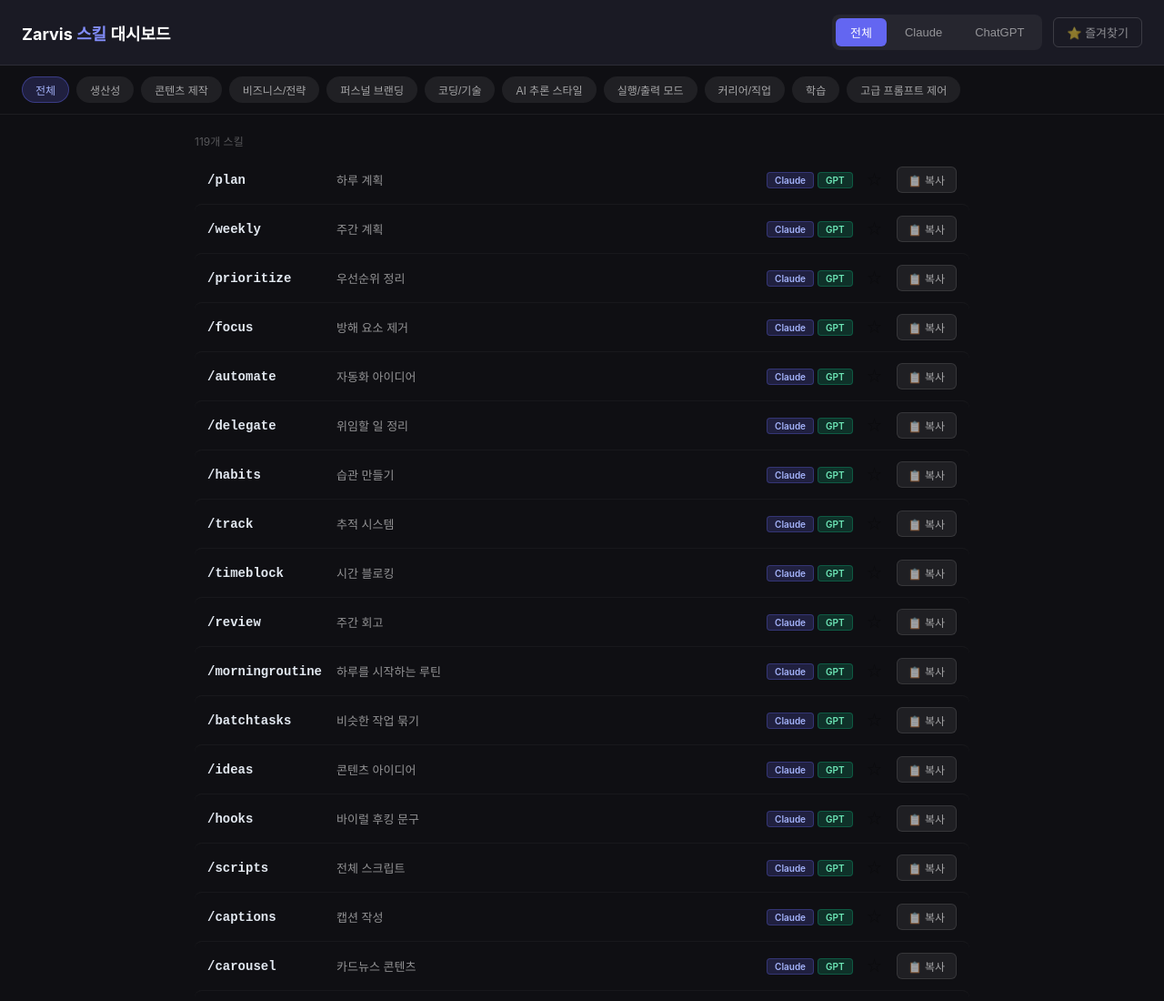
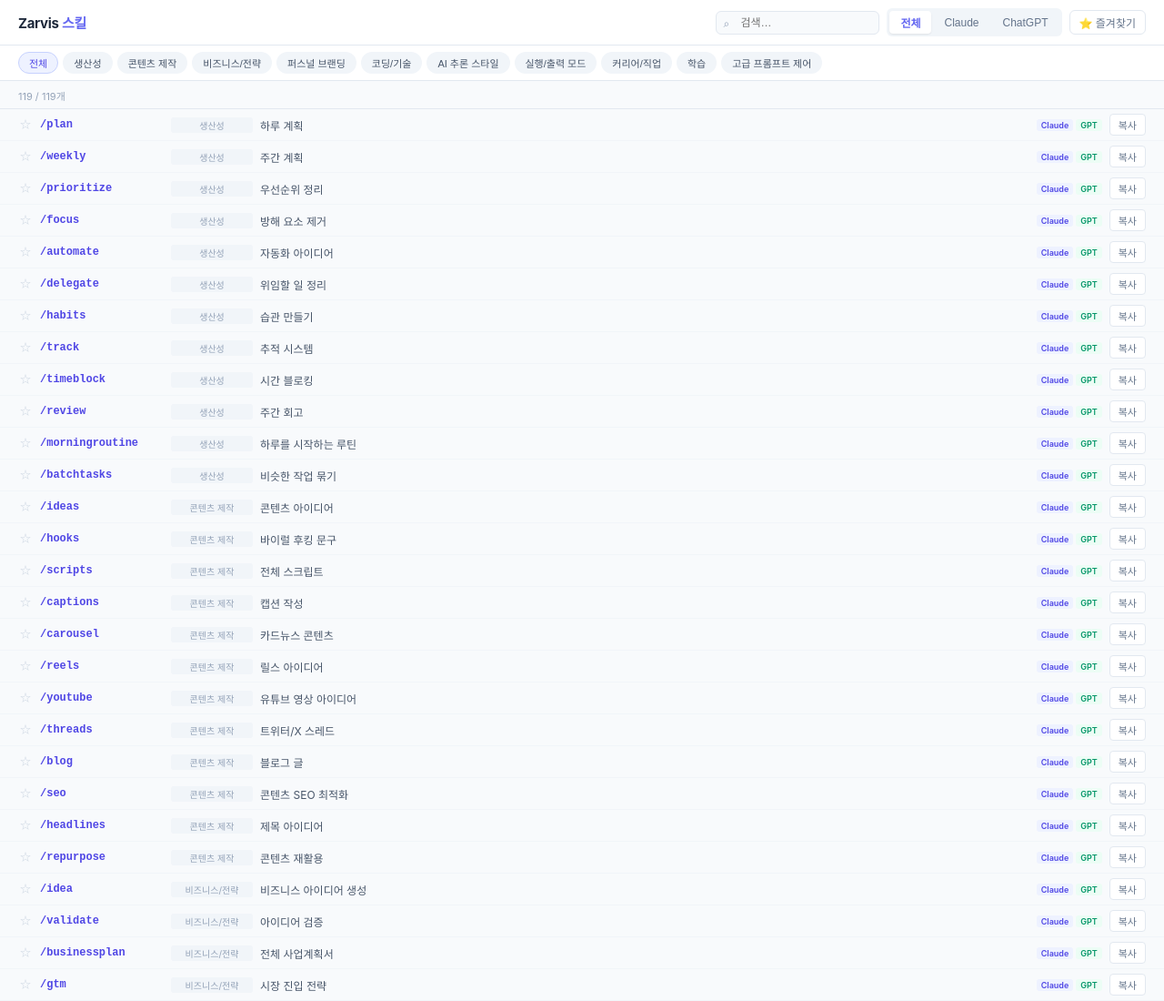
Before and after one commit to sookim93/zarvis-skills, a plain HTML site: page index.html in a window 1280 px wide. Shown: the top 1100 px of the page at 91% size. Drawn offline with Linux system fonts and the light colour scheme.

Commit message:
design: white mode + dense layout + search bar

```diff
--- a/index.html
+++ b/index.html
@@ -6,69 +6,74 @@
   <title>Zarvis 스킬 대시보드</title>
   <style>
     *, *::before, *::after { box-sizing: border-box; margin: 0; padding: 0; }
-    body { font-family: -apple-system, BlinkMacSystemFont, 'Segoe UI', sans-serif; background: #0f0f13; color: #e2e2e8; min-height: 100vh; }
+    body { font-family: -apple-system, BlinkMacSystemFont, 'Segoe UI', sans-serif; background: #f8fafc; color: #1e293b; min-height: 100vh; }
 
-    /* Header */
-    .header { background: #1a1a24; border-bottom: 1px solid rgba(255,255,255,0.08); padding: 16px 24px; display: flex; align-items: center; justify-content: space-between; position: sticky; top: 0; z-index: 10; }
-    .header h1 { font-size: 18px; font-weight: 700; color: #fff; }
-    .header h1 span { color: #818cf8; }
+    /* ── Header ─────────────────────────────────────────────── */
+    .header { background: #fff; border-bottom: 1px solid #e2e8f0; padding: 9px 20px; display: flex; align-items: center; justify-content: space-between; position: sticky; top: 0; z-index: 10; gap: 12px; }
+    .logo { font-size: 15px; font-weight: 700; color: #1e293b; letter-spacing: -0.3px; white-space: nowrap; }
+    .logo span { color: #6366f1; }
+    .header-right { display: flex; align-items: center; gap: 8px; flex-wrap: wrap; }
 
-    /* Platform tabs */
-    .platform-tabs { display: flex; gap: 4px; background: rgba(255,255,255,0.05); border-radius: 8px; padding: 4px; }
-    .platform-tab { padding: 6px 16px; border-radius: 6px; cursor: pointer; font-size: 13px; font-weight: 500; color: rgba(255,255,255,0.5); border: none; background: none; transition: all 0.15s; }
-    .platform-tab.active { background: #6366f1; color: #fff; }
-    .platform-tab:hover:not(.active) { color: #fff; }
+    .search-wrap { position: relative; }
+    .search-input { padding: 5px 10px 5px 26px; border: 1px solid #e2e8f0; border-radius: 6px; font-size: 12px; background: #f8fafc; color: #1e293b; width: 180px; outline: none; transition: border-color 0.15s; }
+    .search-input:focus { border-color: #6366f1; background: #fff; }
+    .search-icon { position: absolute; left: 8px; top: 50%; transform: translateY(-50%); font-size: 12px; color: #94a3b8; pointer-events: none; }
 
-    /* Favorites toggle */
-    .fav-toggle { padding: 6px 14px; border-radius: 6px; cursor: pointer; font-size: 13px; background: none; border: 1px solid rgba(255,255,255,0.15); color: rgba(255,255,255,0.5); transition: all 0.15s; }
-    .fav-toggle.active { border-color: #f59e0b; color: #f59e0b; background: rgba(245,158,11,0.1); }
+    .platform-tabs { display: flex; gap: 2px; background: #f1f5f9; border-radius: 6px; padding: 3px; }
+    .platform-tab { padding: 4px 12px; border-radius: 4px; cursor: pointer; font-size: 12px; font-weight: 500; color: #64748b; border: none; background: none; transition: all 0.15s; }
+    .platform-tab.active { background: #fff; color: #6366f1; box-shadow: 0 1px 2px rgba(0,0,0,0.08); font-weight: 600; }
+    .platform-tab:hover:not(.active) { color: #334155; }
 
-    /* Category chips */
-    .category-bar { padding: 12px 24px; display: flex; gap: 8px; overflow-x: auto; border-bottom: 1px solid rgba(255,255,255,0.06); scrollbar-width: none; }
+    .fav-toggle { padding: 4px 10px; border-radius: 6px; cursor: pointer; font-size: 12px; background: none; border: 1px solid #e2e8f0; color: #64748b; transition: all 0.15s; white-space: nowrap; }
+    .fav-toggle.active { border-color: #f59e0b; color: #d97706; background: #fef9c3; }
+
+    /* ── Category bar ────────────────────────────────────────── */
+    .category-bar { background: #fff; border-bottom: 1px solid #e2e8f0; padding: 7px 20px; display: flex; gap: 5px; overflow-x: auto; scrollbar-width: none; }
     .category-bar::-webkit-scrollbar { display: none; }
-    .chip { padding: 5px 14px; border-radius: 20px; cursor: pointer; font-size: 12px; white-space: nowrap; background: rgba(255,255,255,0.07); color: rgba(255,255,255,0.6); border: 1px solid transparent; transition: all 0.15s; }
-    .chip.active { background: rgba(99,102,241,0.2); color: #a5b4fc; border-color: rgba(99,102,241,0.4); }
-    .chip:hover:not(.active) { background: rgba(255,255,255,0.1); color: #fff; }
+    .chip { padding: 3px 11px; border-radius: 20px; cursor: pointer; font-size: 11px; white-space: nowrap; background: #f1f5f9; color: #475569; border: 1px solid transparent; transition: all 0.12s; font-weight: 500; }
+    .chip.active { background: #eef2ff; color: #4f46e5; border-color: #c7d2fe; }
+    .chip:hover:not(.active) { background: #e2e8f0; }
 
-    /* Skill list */
-    .skill-list { max-width: 900px; margin: 0 auto; padding: 8px 24px 48px; }
-    .skill-count { font-size: 12px; color: rgba(255,255,255,0.3); padding: 12px 0 8px; }
+    /* ── List ────────────────────────────────────────────────── */
+    .list-meta { padding: 5px 20px; background: #f8fafc; border-bottom: 1px solid #e2e8f0; }
+    .skill-count { font-size: 11px; color: #94a3b8; }
 
-    .skill-row { display: flex; align-items: center; padding: 12px 14px; border-radius: 8px; gap: 12px; cursor: default; transition: background 0.1s; }
-    .skill-row:hover { background: rgba(255,255,255,0.04); }
-    .skill-row + .skill-row { border-top: 1px solid rgba(255,255,255,0.04); }
+    .skill-row { display: flex; align-items: center; padding: 5px 20px; gap: 8px; border-bottom: 1px solid #f1f5f9; transition: background 0.08s; }
+    .skill-row:hover { background: #fafafa; }
 
-    .skill-command { font-weight: 700; font-size: 14px; min-width: 130px; flex-shrink: 0; color: #e2e8f0; font-family: 'SF Mono', 'Fira Code', monospace; }
-    .skill-desc { flex: 1; font-size: 13px; color: rgba(255,255,255,0.55); overflow: hidden; text-overflow: ellipsis; white-space: nowrap; }
+    .fav-btn { background: none; border: none; cursor: pointer; font-size: 12px; line-height: 1; padding: 1px 2px; color: #cbd5e1; transition: color 0.12s; flex-shrink: 0; }
+    .fav-btn.active { color: #f59e0b; }
+    .fav-btn:hover { color: #fbbf24; }
 
-    .platform-badges { display: flex; gap: 4px; flex-shrink: 0; }
-    .badge { font-size: 10px; padding: 2px 8px; border-radius: 4px; font-weight: 600; }
-    .badge.claude { background: rgba(99,102,241,0.2); color: #a5b4fc; border: 1px solid rgba(99,102,241,0.3); }
-    .badge.chatgpt { background: rgba(16,185,129,0.2); color: #6ee7b7; border: 1px solid rgba(16,185,129,0.3); }
+    .skill-command { font-weight: 600; font-size: 12px; min-width: 136px; flex-shrink: 0; color: #4f46e5; font-family: 'SF Mono', ui-monospace, 'Fira Code', monospace; }
+    .skill-cat { font-size: 10px; color: #94a3b8; background: #f1f5f9; border-radius: 3px; padding: 1px 6px; flex-shrink: 0; width: 90px; text-align: center; overflow: hidden; text-overflow: ellipsis; white-space: nowrap; }
+    .skill-desc { flex: 1; font-size: 12px; color: #475569; overflow: hidden; text-overflow: ellipsis; white-space: nowrap; }
 
-    .fav-btn { background: none; border: none; cursor: pointer; font-size: 16px; line-height: 1; padding: 2px 4px; opacity: 0.3; transition: opacity 0.15s; flex-shrink: 0; }
-    .fav-btn.active { opacity: 1; }
-    .fav-btn:hover { opacity: 0.8; }
+    .platform-badges { display: flex; gap: 3px; flex-shrink: 0; }
+    .badge { font-size: 9px; padding: 1px 5px; border-radius: 3px; font-weight: 600; }
+    .badge.claude  { background: #eef2ff; color: #4f46e5; }
+    .badge.chatgpt { background: #ecfdf5; color: #059669; }
 
-    .copy-btn { padding: 5px 12px; background: rgba(255,255,255,0.07); border: 1px solid rgba(255,255,255,0.1); border-radius: 6px; color: rgba(255,255,255,0.6); font-size: 12px; cursor: pointer; flex-shrink: 0; transition: all 0.15s; white-space: nowrap; }
-    .copy-btn:hover { background: rgba(99,102,241,0.2); border-color: rgba(99,102,241,0.4); color: #a5b4fc; }
-    .copy-btn.copied { background: rgba(16,185,129,0.2); border-color: rgba(16,185,129,0.3); color: #6ee7b7; }
+    .copy-btn { padding: 3px 9px; background: #fff; border: 1px solid #e2e8f0; border-radius: 4px; color: #64748b; font-size: 11px; cursor: pointer; flex-shrink: 0; transition: all 0.12s; }
+    .copy-btn:hover { border-color: #6366f1; color: #4f46e5; }
+    .copy-btn.copied { background: #ecfdf5; border-color: #86efac; color: #059669; }
 
-    /* Empty state */
-    .empty { text-align: center; padding: 80px 24px; color: rgba(255,255,255,0.3); }
-    .empty p { margin-top: 8px; font-size: 13px; }
+    .empty { text-align: center; padding: 60px 24px; color: #94a3b8; font-size: 13px; }
 
-    /* Toast */
-    .toast { position: fixed; bottom: 32px; left: 50%; transform: translateX(-50%) translateY(20px); background: #22c55e; color: #fff; padding: 10px 20px; border-radius: 8px; font-size: 13px; font-weight: 600; opacity: 0; transition: all 0.2s; pointer-events: none; z-index: 100; }
+    .toast { position: fixed; bottom: 24px; left: 50%; transform: translateX(-50%) translateY(8px); background: #1e293b; color: #fff; padding: 7px 16px; border-radius: 6px; font-size: 12px; font-weight: 500; opacity: 0; transition: all 0.18s; pointer-events: none; z-index: 100; }
     .toast.show { opacity: 1; transform: translateX(-50%) translateY(0); }
   </style>
 </head>
 <body>
 
 <div class="header">
-  <h1>Zarvis <span>스킬</span> 대시보드</h1>
-  <div style="display:flex; align-items:center; gap:12px;">
-    <div class="platform-tabs" id="platformTabs">
+  <div class="logo">Zarvis <span>스킬</span></div>
+  <div class="header-right">
+    <div class="search-wrap">
+      <span class="search-icon">⌕</span>
+      <input class="search-input" id="searchInput" type="search" placeholder="검색…" oninput="render()" autocomplete="off">
+    </div>
+    <div class="platform-tabs">
       <button class="platform-tab active" data-platform="all" onclick="setPlatform(this)">전체</button>
       <button class="platform-tab" data-platform="claude" onclick="setPlatform(this)">Claude</button>
       <button class="platform-tab" data-platform="chatgpt" onclick="setPlatform(this)">ChatGPT</button>
@@ -79,15 +84,14 @@
 
 <div class="category-bar" id="categoryBar"></div>
 
-<div class="skill-list">
-  <div class="skill-count" id="skillCount"></div>
-  <div id="skillListContainer"></div>
+<div class="list-meta">
+  <span class="skill-count" id="skillCount"></span>
 </div>
+<div id="skillListContainer"></div>
 
 <div class="toast" id="toast">복사됨!</div>
 
 <script>
-  // ── State ──────────────────────────────────────────────────
   let allSkills = [];
   let favorites = new Set(JSON.parse(localStorage.getItem('zarvis-favs') || '[]'));
   let activePlatform = 'all';
@@ -99,64 +103,52 @@
     '코딩/기술', 'AI 추론 스타일', '실행/출력 모드', '커리어/직업', '학습', '고급 프롬프트 제어'
   ];
 
-  // ── Init ──────────────────────────────────────────────────
   async function init() {
-    try {
-      const res = await fetch('skills.json');
-      allSkills = await res.json();
-    } catch (e) {
-      allSkills = [];
-      console.error('skills.json 로드 실패:', e);
-    }
+    try { allSkills = await (await fetch('skills.json')).json(); }
+    catch (e) { allSkills = []; }
     renderCategories();
     render();
   }
 
-  // ── Render ────────────────────────────────────────────────
   function getFiltered() {
+    const q = (document.getElementById('searchInput').value || '').toLowerCase().trim();
     return allSkills.filter(s => {
       if (activePlatform !== 'all' && !s.platforms.includes(activePlatform)) return false;
       if (activeCategory !== '전체' && s.category !== activeCategory) return false;
       if (showFavOnly && !favorites.has(s.command)) return false;
+      if (q && !s.command.toLowerCase().includes(q) && !s.description.toLowerCase().includes(q)) return false;
       return true;
     });
   }
 
   function renderCategories() {
-    const bar = document.getElementById('categoryBar');
-    bar.innerHTML = CATEGORIES.map(cat =>
+    document.getElementById('categoryBar').innerHTML = CATEGORIES.map(cat =>
       `<button class="chip${cat === activeCategory ? ' active' : ''}" onclick="setCategory('${escHtml(cat)}')">${escHtml(cat)}</button>`
     ).join('');
   }
 
   function render() {
     const filtered = getFiltered();
-    document.getElementById('skillCount').textContent = `${filtered.length}개 스킬`;
-
-    const container = document.getElementById('skillListContainer');
-    if (filtered.length === 0) {
-      container.innerHTML = `<div class="empty"><div style="font-size:32px">🔍</div><p>조건에 맞는 스킬이 없습니다</p></div>`;
+    document.getElementById('skillCount').textContent = `${filtered.length} / ${allSkills.length}개`;
+    const el = document.getElementById('skillListContainer');
+    if (!filtered.length) {
+      el.innerHTML = '<div class="empty">조건에 맞는 스킬이 없습니다</div>';
       return;
     }
-
-    container.innerHTML = filtered.map(s => `
+    el.innerHTML = filtered.map(s => `
       <div class="skill-row">
+        <button class="fav-btn${favorites.has(s.command) ? ' active' : ''}" onclick="toggleFav('${escHtml(s.command)}')">${favorites.has(s.command) ? '★' : '☆'}</button>
         <span class="skill-command">${escHtml(s.command)}</span>
-        <span class="skill-desc" title="${escHtml(s.description)}">${escHtml(s.description)}</span>
+        <span class="skill-cat">${escHtml(s.category)}</span>
+        <span class="skill-desc">${escHtml(s.description)}</span>
         <div class="platform-badges">
-          ${s.platforms.includes('claude') ? '<span class="badge claude">Claude</span>' : ''}
+          ${s.platforms.includes('claude')  ? '<span class="badge claude">Claude</span>'  : ''}
           ${s.platforms.includes('chatgpt') ? '<span class="badge chatgpt">GPT</span>' : ''}
         </div>
-        <button class="fav-btn${favorites.has(s.command) ? ' active' : ''}"
-                onclick="toggleFav('${escHtml(s.command)}')" title="즐겨찾기">
-          ${favorites.has(s.command) ? '★' : '☆'}
-        </button>
-        <button class="copy-btn" onclick="copyPrompt(this, '${escHtml(s.command)}')">📋 복사</button>
-      </div>
-    `).join('');
+        <button class="copy-btn" onclick="copyPrompt(this,'${escHtml(s.command)}')">복사</button>
+      </div>`).join('');
   }
 
-  // ── Actions ───────────────────────────────────────────────
   function setPlatform(btn) {
     activePlatform = btn.dataset.platform;
     document.querySelectorAll('.platform-tab').forEach(b => b.classList.remove('active'));
@@ -176,35 +168,19 @@
     render();
   }
 
-  function toggleFav(command) {
-    if (favorites.has(command)) {
-      favorites.delete(command);
-    } else {
-      favorites.add(command);
-    }
+  function toggleFav(cmd) {
+    favorites.has(cmd) ? favorites.delete(cmd) : favorites.add(cmd);
     localStorage.setItem('zarvis-favs', JSON.stringify([...favorites]));
     render();
   }
 
-  function copyPrompt(btn, command) {
-    const skill = allSkills.find(s => s.command === command);
+  function copyPrompt(btn, cmd) {
+    const skill = allSkills.find(s => s.command === cmd);
     if (!skill) return;
     navigator.clipboard.writeText(skill.prompt).then(() => {
-      btn.classList.add('copied');
-      btn.textContent = '✓ 복사됨';
-      setTimeout(() => {
-        btn.classList.remove('copied');
-        btn.textContent = '📋 복사';
-      }, 1500);
-      showToast('복사됨!');
+      btn.classList.add('copied'); btn.textContent = '✓';
+      setTimeout(() => { btn.classList.remove('copied'); btn.textContent = '복사'; }, 1500);
     });
-  }
-
-  function showToast(msg) {
-    const toast = document.getElementById('toast');
-    toast.textContent = msg;
-    toast.classList.add('show');
-    setTimeout(() => toast.classList.remove('show'), 1500);
   }
 
   function escHtml(str) {
```
